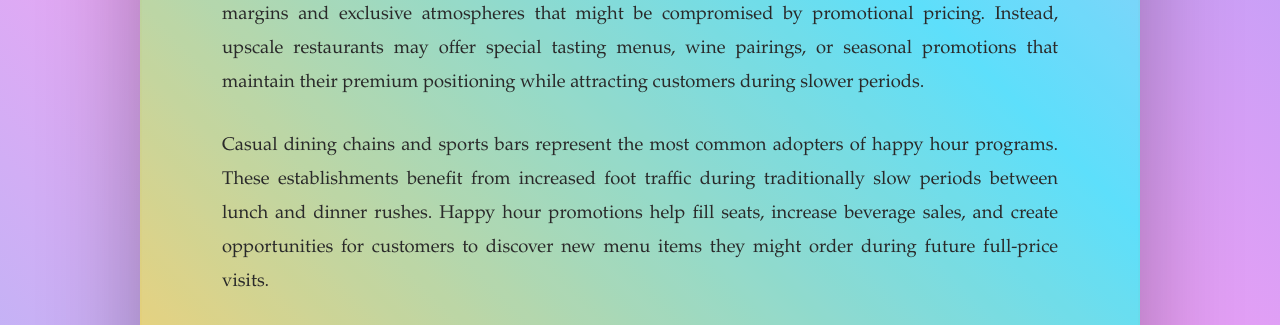
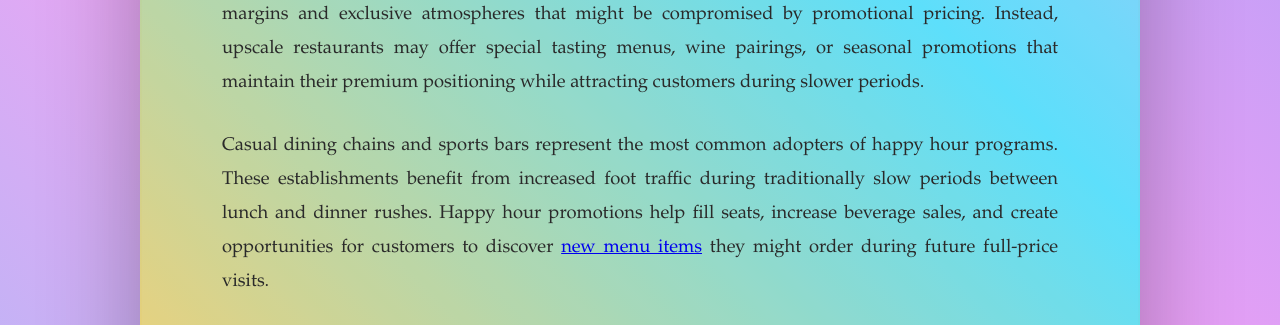
Before and after one commit to Baber534/-twin-peaks-happy-hour, a plain HTML site: page index.html in a window 1280 px wide. Shown: the part 1760-2085 px from the top of the page. Drawn offline with Linux system fonts and the light colour scheme.

Commit message:
Update index.html

```diff
--- a/index.html
+++ b/index.html
@@ -447,7 +447,7 @@ body {
       <h2>Types of Restaurants and Happy Hour Variations</h2>
       <p>Fine dining establishments rarely offer traditional happy hour promotions, as these venues focus on premium experiences rather than discounted pricing. Their business models rely on higher profit margins and exclusive atmospheres that might be compromised by promotional pricing. Instead, upscale restaurants may offer special tasting menus, wine pairings, or seasonal promotions that maintain their premium positioning while attracting customers during slower periods.</p>
 
-      <p>Casual dining chains and sports bars represent the most common adopters of happy hour programs. These establishments benefit from increased foot traffic during traditionally slow periods between lunch and dinner rushes. Happy hour promotions help fill seats, increase beverage sales, and create opportunities for customers to discover new menu items they might order during future full-price visits.</p>
+      <p>Casual dining chains and sports bars represent the most common adopters of happy hour programs. These establishments benefit from increased foot traffic during traditionally slow periods between lunch and dinner rushes. Happy hour promotions help fill seats, increase beverage sales, and create opportunities for customers to discover <a href="https://twinpeaksrestaurantmenu.web.app/" target="_blank">new menu items</a> they might order during future full-price visits.</p>
 
       <p>Fast-casual and quick-service restaurants typically avoid happy hour promotions due to their already competitive pricing and high-volume, low-margin business models. These establishments focus on speed and convenience rather than extended dining experiences that happy hours are designed to encourage. However, some may offer limited-time promotions or loyalty program benefits that serve similar customer retention purposes.</p>
     </section>
```
